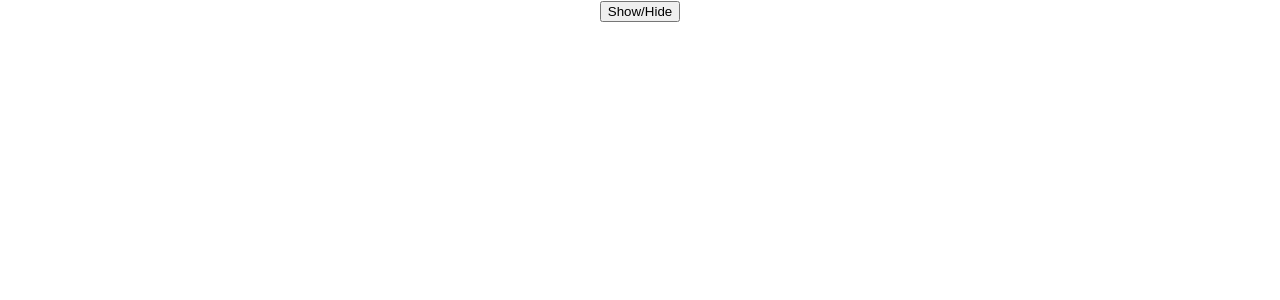
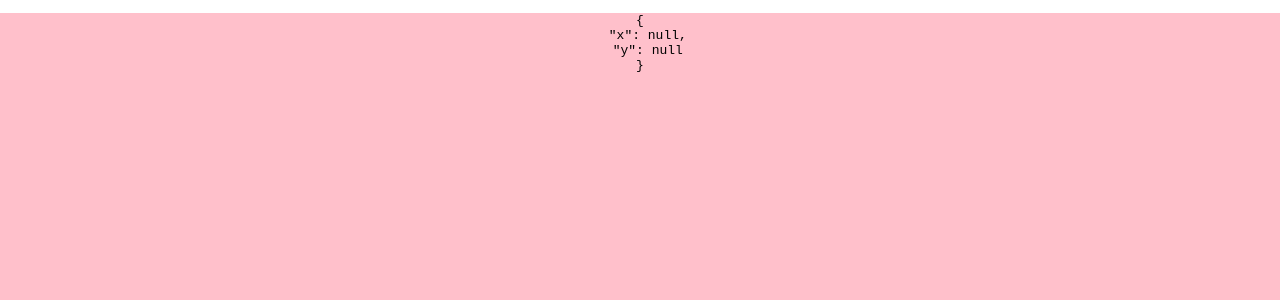
Before and after one commit to devblac/portfoliotrackerfront, a React (Create React App) app in the folder ptfront/: page / in a window 1280 px wide. Shown: the top 300 px of the page. Built offline with nearby package versions, Linux system fonts and the light colour scheme.

Commit message:
test wip

```diff
--- a/ptfront/src/App.js
+++ b/ptfront/src/App.js
@@ -5,19 +5,26 @@ import Lifecycle from './Lifecycle';
 import FetchCard from './FetchCard';
 import ResizeApp from './ResizeApp';
 import React from 'react';
+import { CounterApp } from './CounterApp';
+/* import TodoApp from './TodoApp'; */
+import MouseApp from './MouseApp';
 
 function App() {
   const [show, setShow] = useState(false);
 
   return (
     <div className="App">
-      <button onClick={()=> setShow(!show)} >
+      {/* <button onClick={()=> setShow(!show)} >
         Show/Hide
       </button>
-      { show && <Lifecycle /> }
+      { show && <Lifecycle /> } */}
 
       {/* <FetchCard /> */}
       {/* {show && <ResizeApp />} */}
+
+      {/* <CounterApp /> */}
+      {/* <TodoApp /> */}
+      <MouseApp />
     </div>
   );
 }
--- /dev/null
+++ b/ptfront/src/CounterApp.js
@@ -0,0 +1,14 @@
+import React from 'react'
+import useCounter from './hooks/useCounter';
+
+export const CounterApp = () => {
+    const [counter, increment, reset] = useCounter(5);
+
+  return (
+    <div>
+        <h1>Clicks: {counter}</h1>
+        <button onClick={increment}>Increment</button>
+        <button onClick={reset}>Reset</button>
+    </div>
+  )
+}
--- /dev/null
+++ b/ptfront/src/MouseApp.js
@@ -0,0 +1,17 @@
+import React from 'react'
+import useBackground from './hooks/useBackground';
+
+const MouseApp = () => {
+    const { background, position } = useBackground();
+    // const { position } = useBackground();
+
+  return (
+    <div style={{ background, height: '100vh'}}>
+        <pre>
+            { JSON.stringify(position, null, 2)}
+        </pre>
+    </div>
+  )
+}
+
+export default MouseApp
--- /dev/null
+++ b/ptfront/src/TodoApp.js
@@ -0,0 +1,32 @@
+import React, { useState } from 'react'
+import useTodos from './hooks/useTodos';
+
+const initialTodos = [
+    {id: 1, title: 'First item'},
+    {id: 2, title: 'Second item'}
+]
+
+const TodoApp = () => {
+/*     const [todos, setTodos] = useState(initialTodos); */
+        const [todos, addTodo, deleteTodo]  = useTodos(initialTodos);
+
+        return (
+    <div>
+        <button onClick={() => addTodo({title: 'Nueva tarea'})}>
+            Add
+        </button>
+        <ul>
+            {todos.map(todo => (
+                <il key={todo.id}>
+                    {todo.title}
+                    <button onClick={() => deleteTodo(todo.id)}>
+                         Delete
+                    </button>
+                </il>
+            ))}
+        </ul>
+    </div>
+  )
+}
+
+export default TodoApp
--- /dev/null
+++ b/ptfront/src/hooks/useBackground.js
@@ -0,0 +1,14 @@
+import { useMemo } from 'react'
+import useMousePosition from './useMousePosition';
+
+const useBackground = () => {
+    const position = useMousePosition();
+
+    const background = useMemo(() =>
+    position.x < window.innerWidth/2 ? 'pink' : 'orange'
+    , [position]);
+
+    return { background, position };
+}
+
+export default useBackground
--- /dev/null
+++ b/ptfront/src/hooks/useCounter.js
@@ -0,0 +1,19 @@
+import { useState } from 'react'
+
+const useCounter = (initialValue) => {
+    const [counter, setCounter] = useState(initialValue);
+
+    const increment = () => {
+        setCounter(counter+1)
+    }
+    const reset = () => {
+        setCounter(initialValue);
+    }
+  return [
+      counter,
+      increment,
+      reset
+  ]
+}
+
+export default useCounter
--- /dev/null
+++ b/ptfront/src/hooks/useMousePosition.js
@@ -0,0 +1,26 @@
+import { useState, useEffect } from 'react'
+
+const initialPosition = {x: null, y: null}
+
+const useMousePosition = () => {
+    const [position, setPosition] = useState(initialPosition);
+
+    useEffect(()=>{
+        const handleMouseMove = (e) => {
+            const {clientX, clientY} = e;
+            setPosition({
+                x: clientX,
+                y: clientY
+            })
+        }
+
+        window.addEventListener('mousemove', handleMouseMove)
+        return () => {
+            window.removeEventListener('mousemove', handleMouseMove)
+        }
+    }, []);
+
+    return position;
+}
+
+export default useMousePosition
```
Also changed, not shown: ptfront/src/hooks/useTodos.js (added, +26 -0 lines).
